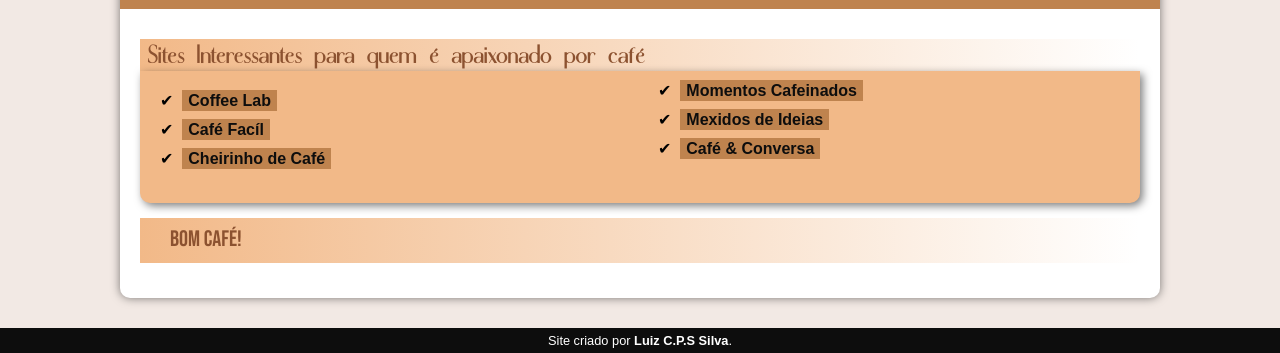
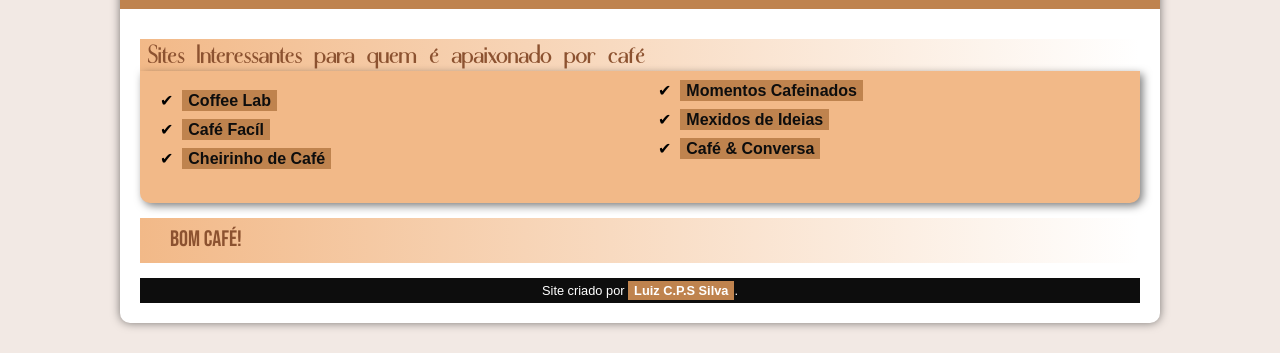
Before and after one commit to Luiz-CPS-Silva/projeto-cafe, a plain HTML site: page index.html in a window 1280 px wide. Shown: the part 2820-3173 px from the top of the page. Drawn offline with Linux system fonts and the light colour scheme.

Commit message:
Update index.html

```diff
--- a/index.html
+++ b/index.html
@@ -84,9 +84,9 @@
            <p class="destaque">Bom café!</p>
 
         </article>
-    </main>
-    <footer>
-        <p>Site criado por <a href="https://github.com/Luiz-CPS-Silva" target="_blank">Luiz C.P.S Silva</a>.</p>
-    </footer>
+
+        <footer>
+                Site criado por <a href="https://github.com">Luiz C.P.S Silva</a>.
+        </footer>
 </body>
 </html>
```
